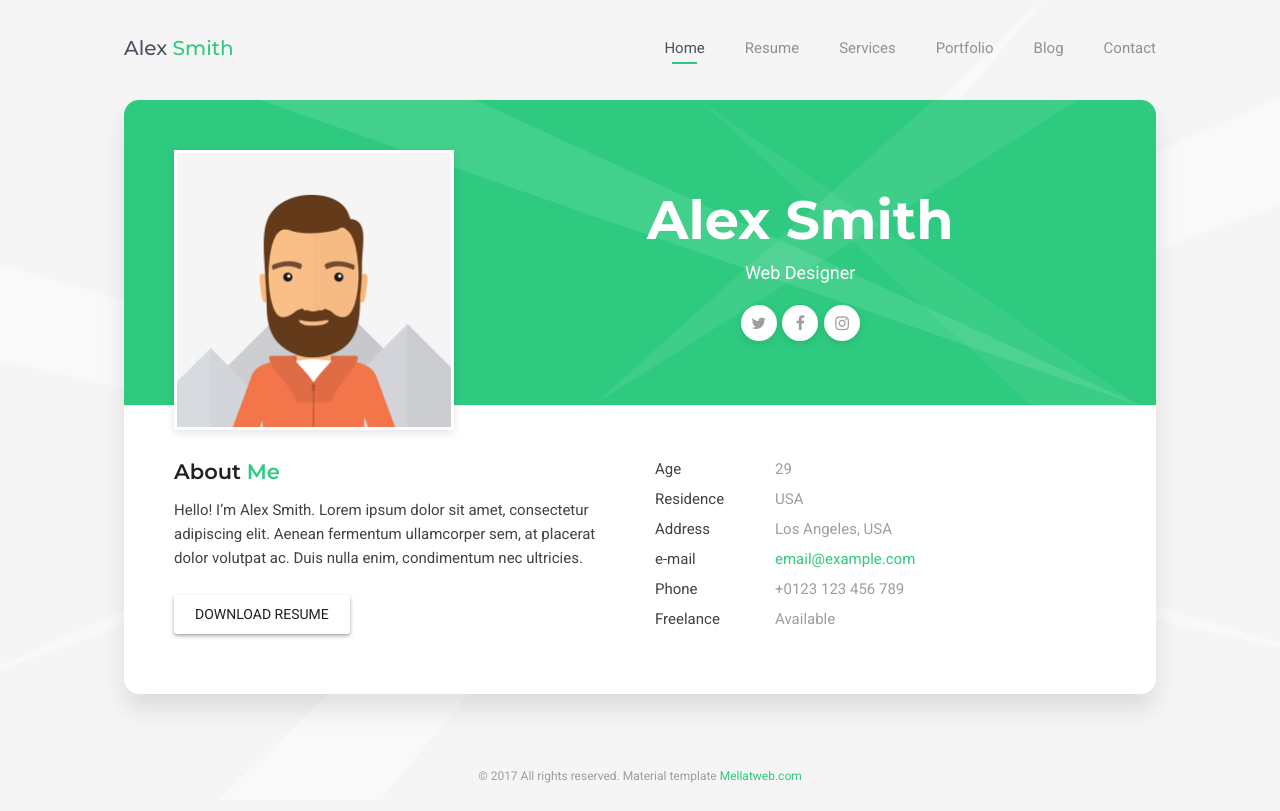
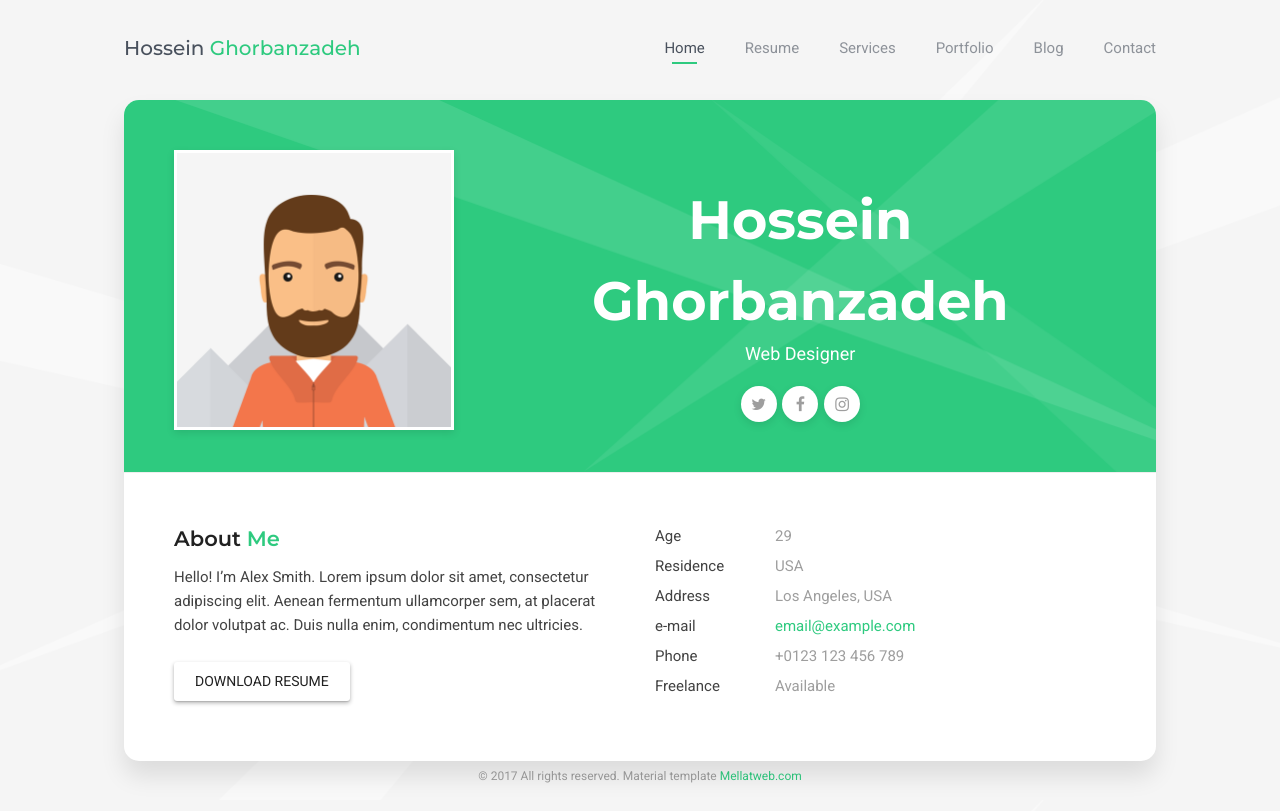
Before and after one commit to hosseinghorbanzadeh/Multi-language-Websit-with-Django, a Django app: page / in a window 1280 px wide. Before the commit the page ends 783 px from the top, so only its background shows below. Run offline with Django 5.2, Linux system fonts and the light colour scheme; some libraries are stand-ins or nearby versions.

```diff
--- a/mysite/templates/website/index.html
+++ b/mysite/templates/website/index.html
@@ -4,12 +4,12 @@
   <head>
     <meta charset="UTF-8" />
     <meta http-equiv="X-UA-Compatible" content="IE=edge">
-    <title>PRO Card - Material Resume / CV / vCard Template</title>
+    <title>Hossein Ghorbanzadeh</title>
     <meta name="viewport" content="width=device-width, initial-scale=1, maximum-scale=1" />
     <meta name="description" content="PRO Card - Material Resume / CV / vCard Template" />
     <meta name="keywords" content="vcard, resposnive, retina, resume, jquery, css3, bootstrap, Material CV, portfolio" />
     <meta name="author" content="lmtheme" />
-    <link rel="shortcut icon" href="favicon.ico">
+
 
     <link rel="stylesheet" href="{% static 'css/bootstrap.min.css' %}" type="text/css">
     <link rel="stylesheet" href="{% static 'css/normalize.css' %}" type="text/css">
@@ -40,7 +40,7 @@
       <header id="site_header" class="header mobile-menu-hide">
         <div class="header-content">
           <div class="site-title-block mobile-hidden">
-            <div class="site-title">Alex <span>Smith</span></div>
+            <div class="site-title">Hossein <span>Ghorbanzadeh</span></div>
           </div>
 
           <!-- Navigation -->
@@ -76,7 +76,7 @@
       <!-- Mobile Header -->
       <div class="mobile-header mobile-visible">
         <div class="mobile-logo-container">
-          <div class="mobile-site-title">Alex Smith</div>
+          <div class="mobile-site-title">Hossein Ghorbanzadeh</div>
         </div>
 
         <a class="menu-toggle mobile-visible">
@@ -105,7 +105,7 @@
 
                     <div class="col-sm-8 col-md-8 col-lg-8">
                       <div class="title-block">
-                        <h1>Alex Smith</h1>
+                        <h1>Hossein Ghorbanzadeh</h1>
                         <div class="owl-carousel text-rotation">
                           <div class="item">
                             <div class="sp-subtitle">Web Designer</div>
```
